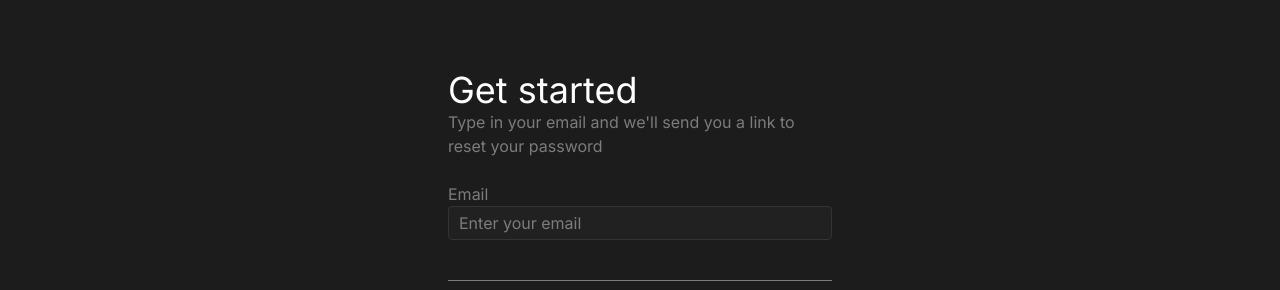
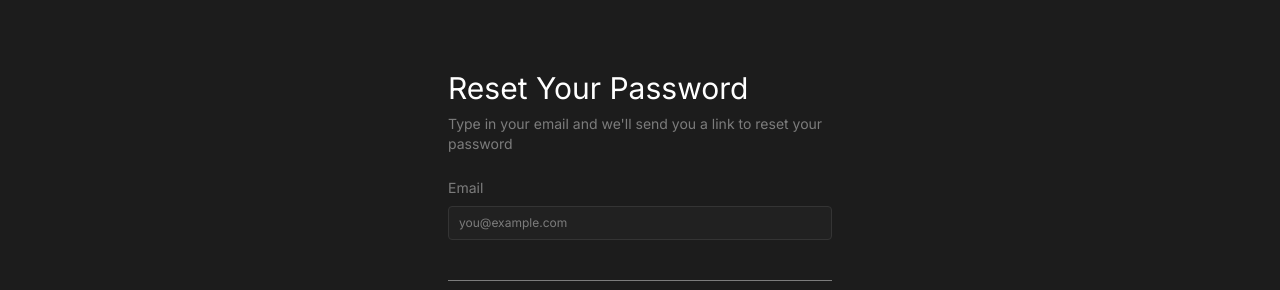
Before and after one commit to thitiphongD/dsl_frontend, a Next.js app: page /forgotPassword in a window 1280 px wide. Shown: the part 220-510 px from the top of the page. Built offline with nearby package versions, Linux system fonts and the light colour scheme.

Commit message:
Update page.tsx

```diff
--- a/src/app/forgotPassword/page.tsx
+++ b/src/app/forgotPassword/page.tsx
@@ -13,8 +13,8 @@ const ForgotPasswordPage = () => {
   return (
     <div className="flex items-center justify-center h-[75vh] overflow-hidden">
       <div className="w-96">
-        <p className="text-4xl">Get started</p>
-        <p className="text-[#7c7c7c]">
+        <p className="text-3xl mb-2">Reset Your Password</p>
+        <p className="text-sm text-[#7c7c7c]">
           Type in your email and we&apos;ll send you a link to reset your
           password
         </p>
@@ -22,14 +22,14 @@ const ForgotPasswordPage = () => {
 
         <form onSubmit={handleSubmit}>
           <div className="mb-10">
-            <p className="text-[#7c7c7c]">Email</p>
+            <p className="text-[#7c7c7c] mb-2 text-sm">Email</p>
             <input
               type="email"
-              placeholder="Enter your email"
+              placeholder="you@example.com"
               value={email}
               onChange={(e) => setEmail(e.target.value)}
               required
-              className="w-96 placeholder-[#7c7c7c]"
+              className="w-96 placeholder-[#7c7c7c] text-xs py-2"
             />
           </div>
           <div className="flex items-center my-4">
```
